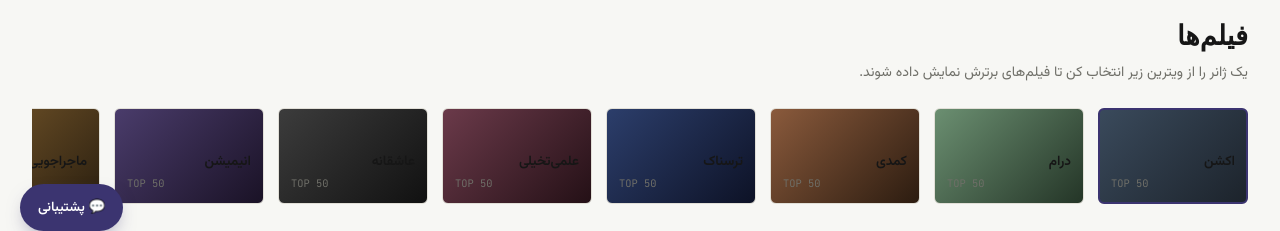
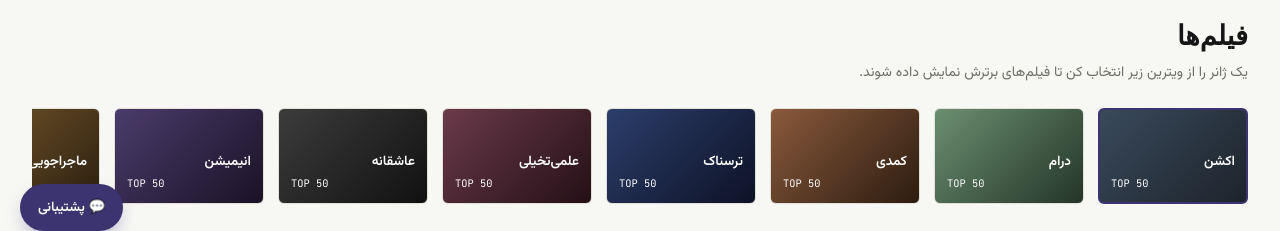
Before and after one commit to ahmkiarostami-droid/adtrofilm, a plain HTML site: page index.html in a window 1280 px wide. Shown: the part 549-780 px from the top of the page. Drawn offline with Linux system fonts and the light colour scheme.

Commit message:
Update index.html

```diff
--- a/index.html
+++ b/index.html
@@ -73,6 +73,11 @@
   .genre-tile:hover{transform:translateY(-3px);}
   .genre-tile.selected{outline:2px solid var(--indigo); outline-offset:-2px;}
   .genre-tile .g-count{font-size:.65rem; font-weight:400; color:var(--muted); font-family:'JetBrains Mono',monospace; direction:ltr; display:block; margin-top:2px;}
+  .genre-tile{
+  color:#ffffff !important;}
+
+.genre-tile .g-count{
+  color:#ffffff !important;}
   .genre-tile.locked{opacity:.55; cursor:default;}
   .genre-tile.locked .g-count{color:var(--muted);}
 
```
